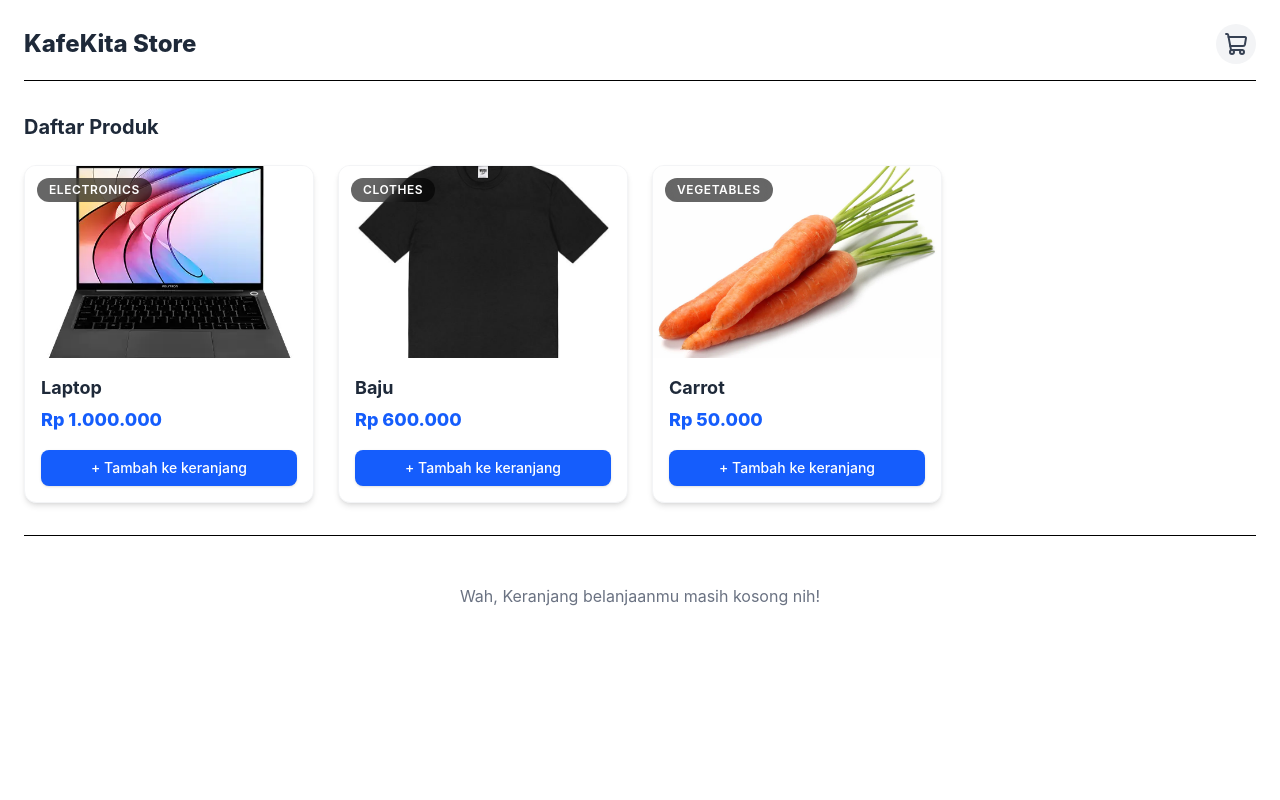
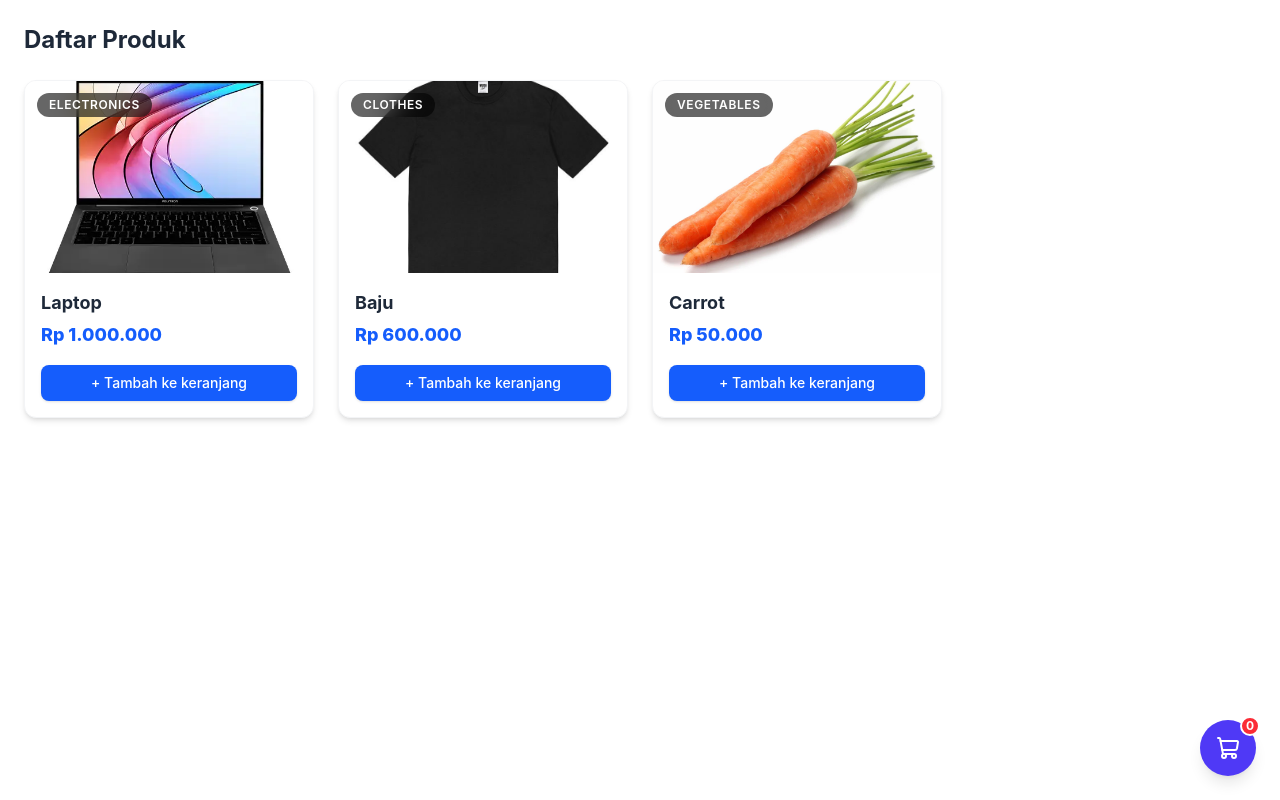
Before and after one commit to Dezarahmd/mini-ecommerce, a React (Vite) app: page / in a window 1280 px wide. Built offline with nearby package versions, Linux system fonts and the light colour scheme.

Commit message:
feat: implement Home and Cart page routing with React Router

```diff
--- a/package.json
+++ b/package.json
@@ -16,6 +16,7 @@
     "react": "^19.3.1",
     "react-dom": "^19.3.1",
     "react-redux": "^9.3.1",
+    "react-router": "^8.5.1",
     "tailwindcss": "^4.3.5"
   },
   "devDependencies": {
--- a/src/App.jsx
+++ b/src/App.jsx
@@ -1,50 +1,12 @@
-import Cart from "./components/Cart"
-import ProductCard from "./components/ProductCard"
-import products from "./data/product"
-import { useSelector } from "react-redux"
-import { ShoppingCart } from "lucide-react"
+import { Routes, Route } from "react-router";
+import Home from "./pages/Home";
+import CartPage from "./pages/CartPage";
 
-function App() {
-  const cart = useSelector((state) => state.cart)
-
-  // Perbaikan: Hitung total semua quantity item, bukan cuma panjang array-nya
-  const totalItems = cart.reduce((total, item) => total + item.quantity, 0)
-
+export default function App(){
   return (
-    <div className="max-w-7xl mx-auto p-6 space-y-8">
-
-      {/* Header / Navbar Sederhana */}
-      <header className="flex justify-between items-center border-b pb-4">
-        <h1 className="text-2xl font-extrabold text-gray-800">KafeKita Store</h1>
-
-        {/* Ikon Keranjang dengan Badge Total Quantity */}
-        <div className="relative cursor-pointer p-2 bg-gray-100 rounded-full hover:bg-gray-200 transition-colors">
-          <ShoppingCart className="w-6 h-6 text-gray-700" />
-          {totalItems > 0 && (
-            <span className="absolute -top-1 -right-1 bg-red-500 text-white text-xs font-bold w-5 h-5 flex items-center justify-center rounded-full shadow-sm animate-pulse">
-              {totalItems}
-            </span>
-          )}
-        </div>
-      </header>
-
-      {/* Bagian Daftar Produk */}
-      <section>
-        <h2 className="text-xl font-bold mb-6 text-gray-800">Daftar Produk</h2>
-        <div className="grid grid-cols-1 sm:grid-cols-2 md:grid-cols-3 lg:grid-cols-4 gap-6">
-          {products.map((item) => (
-            <ProductCard key={item.id} product={item}/>
-          ))}
-        </div>
-      </section>
-
-      {/* Bagian Keranjang Belanja */}
-      <section className="border-t pt-6">
-        <Cart/>
-      </section>
-
-    </div>
+    <Routes>
+      <Route path="/" element={<Home/>}/>
+      <Route path="/cart" element={<CartPage/>}/>
+    </Routes>
   )
 }
-
-export default App
--- a/src/components/Cart.jsx
+++ b/src/components/Cart.jsx
@@ -5,6 +5,8 @@ import { Trash } from "lucide-react"
 
 export default function Cart(){
     const cart = useSelector((state) => state.cart)
+        console.log("Redux state:", cart)
+
     const dispatch = useDispatch()
     const totalPrice = cart.reduce((total, item) =>
         total + (item.price * item.quantity), 0
--- a/src/main.jsx
+++ b/src/main.jsx
@@ -4,11 +4,14 @@ import './index.css'
 import App from './App.jsx'
 import { Provider } from 'react-redux'
 import { store } from './app/store.js'
+import { BrowserRouter } from 'react-router'
 
 createRoot(document.getElementById('root')).render(
   <StrictMode>
-    <Provider store={store}>
-      <App />
-    </Provider>
+    <BrowserRouter>
+      <Provider store={store}>
+        <App />
+      </Provider>
+    </BrowserRouter>
   </StrictMode>,
 )
--- /dev/null
+++ b/src/pages/CartPage.jsx
@@ -0,0 +1,9 @@
+import Cart from "../components/Cart";
+
+export default function CartPage(){
+    return (
+        <div>
+            <Cart/>
+        </div>
+    )
+}
--- /dev/null
+++ b/src/pages/Home.jsx
@@ -0,0 +1,26 @@
+import ProductCard from "../components/ProductCard";
+import products from "../data/product";
+import { Link } from "react-router";
+import { ShoppingCart } from "lucide-react";
+import { useSelector } from "react-redux";
+
+export default function Home() {
+    const cart = useSelector((state) => state.cart)
+    const totalItems = cart.reduce((total, item) => total + item.quantity, 0)
+  return (
+    <div className="max-w-7xl mx-auto p-6">
+      <h2 className="text-2xl font-bold mb-6 text-gray-800">Daftar Produk</h2>
+      <div className="grid grid-cols-1 sm:grid-cols-2 md:grid-cols-3 lg:grid-cols-4 gap-6">
+        {products.map((item) => (
+          <ProductCard key={item.id} product={item} />
+        ))}
+      </div>
+      <Link to="/cart" className="fixed bottom-6 right-6 z-50 flex items-center justify-center w-14 h-14 bg-indigo-600 hover:bg-indigo-700 text-white rounded-full shadow-lg hover:shadow-xl transition-all duration-300 transform hover:scale-105 active:scale-95 group">
+        <ShoppingCart className="w-6 h-6 transition-transform group-hover:-rotate-12"/>
+        <span className="absolute -top-1 -right-1 bg-red-500 text-white text-xs font-bold w-5 h-5 flex items-center justify-center rounded-full border-2 border-white">
+          {totalItems}
+        </span>
+      </Link>
+    </div>
+  );
+}
```
Also changed, not shown: src/components/ProductCard.jsx (+20 -11 lines), 1 other file (tests, documents, lock files or other folders).
